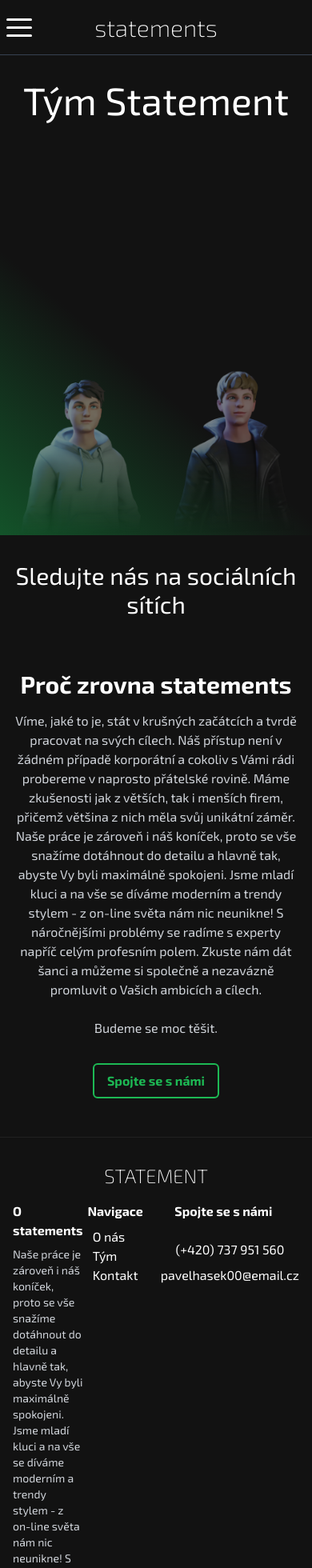
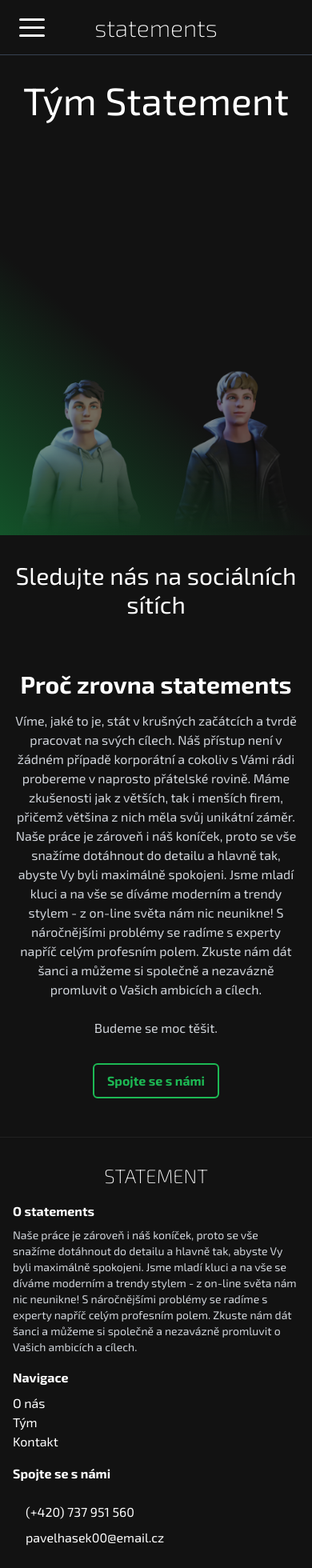
Before and after one commit to tomasborek/statement-frontend, a Next.js app: page /team in a window 390 px wide. Shown: the top 1960 px of the page at 80% size. Built offline with nearby package versions, Linux system fonts and the light colour scheme; some icons are missing.

Commit message:
Responsivita

```diff
--- a/components/Footer.tsx
+++ b/components/Footer.tsx
@@ -8,7 +8,7 @@ const Footer = () => {
       <div className="main-container">
         <h2 className="text-2xl font-extralight text-center mb-4">STATEMENT</h2>
 
-        <div className="flex">
+        <div className="md:flex space-y-4 md:space-y-0">
           <div className="flex-1">
             <h3 className="font-bold mb-2">O statements</h3>
             <p className="text-sm text-proseText">
@@ -21,7 +21,7 @@ const Footer = () => {
               a cílech.
             </p>
           </div>
-          <div className="flex flex-col items-center flex-1">
+          <div className="flex flex-col md:items-center flex-1">
             <h3 className="font-bold mb-2">Navigace</h3>
             <ul className="">
               <li className="transition-all hover:text-lightGreen">
@@ -35,9 +35,9 @@ const Footer = () => {
               </li>
             </ul>
           </div>
-          <div className="flex flex-col items-center space-y-2 flex-1">
+          <div className="flex flex-col md:items-center space-y-2 flex-1">
             <h3 className="font-bold mb-2">Spojte se s námi</h3>
-            <div className="flex items-center justify-center space-x-8">
+            <div className="flex items-center md:justify-center space-x-8">
               <SocialIcon type="facebook" size="xl" />
               <SocialIcon
                 type="instagram"
@@ -57,7 +57,7 @@ const Footer = () => {
           </div>
         </div>
         <div className="flex justify-center mt-8">
-          <p className="text-sm text-proseText">
+          <p className="text-sm text-proseText text-center">
             Statements 2022 &copy; Všechna práva vyhrazena
           </p>
         </div>
--- a/components/Header.tsx
+++ b/components/Header.tsx
@@ -12,8 +12,8 @@ const Header = ({ absolute }) => {
         absolute ? "absolute" : "relative"
       } top-0 w-full z-40 border-b-[1px] text-white border-gray-700`}
     >
-      <div className="main-container items-center flex justify-center py-4 ">
-        <div className="absolute left-0">
+      <div className="main-container items-center flex justify-center p-4 ">
+        <div className="absolute left-0 pl-4">
           <Hamburger toggled={navOpen} toggle={setNavOpen} rounded />
         </div>
         <Link href="/">
--- a/components/NavOverlay.tsx
+++ b/components/NavOverlay.tsx
@@ -13,12 +13,8 @@ const NavOverlay = () => {
     >
       <div className="green-gradient absolute top-0 bottom-0 w-full z-10"></div>
       <div className="flex justify-center items-center relative h-screen z-20">
-        <ul className="text-4xl font-extralight flex flex-col space-y-8">
-          <NavItem
-            icon={"magnifying-glass"}
-            content={"O nás"}
-            link="/portfolio"
-          />
+        <ul className="text-4xl font-extralight flex flex-col space-y-8 px-4">
+          <NavItem icon={"magnifying-glass"} content={"O nás"} link="/wip" />
           <NavItem icon={"phone"} content={"Kontakt"} link="/kontakt" />
           <NavItem icon={"users"} content={"Tým"} link="/team" />
           <NavItem icon={"book"} content={"Naše projekty"} link="/wip" />
--- a/layouts/InfoLayout.tsx
+++ b/layouts/InfoLayout.tsx
@@ -40,7 +40,7 @@ const InfoLayout = ({ content }) => {
             <p className="relative z-20 text-center mb-8 text-proseText">
               {description2}
             </p>
-            <div className="flex items-center justify-center divide-x-[1px] divide-lightGreenLowOpacity">
+            <div className="md:flex items-center justify-center md:divide-x-[1px] md:divide-lightGreenLowOpacity">
               {bannerItems.items.map((item, index) => (
                 <BannerItem
                   svg={item.icon == "svg" ? "img/code-circle.svg" : null}
--- a/pages/kontakt.tsx
+++ b/pages/kontakt.tsx
@@ -99,7 +99,7 @@ const ContactForm = () => {
           state.submitting ? "opacity-50" : ""
         }`}
       >
-        <div className="grid grid-cols-2 grid-rows-5 gap-x-4 gap-y-2 mb-4">
+        <div className="flex flex-col md:grid md:grid-cols-2 md:grid-rows-5 gap-x-4 gap-y-2 mb-4">
           <div className="mb-2 ">
             <p className="text-sm mb-1">Jméno*</p>
             <input
--- a/pages/wip.tsx
+++ b/pages/wip.tsx
@@ -8,7 +8,7 @@ const Wip = () => {
       <Header />
       <div className="main-container">
         <div className="w-full flex justify-center mt-12">
-          <Logo width={400} />
+          <Logo width={"100%"} />
         </div>
         <h2 className="font-bold mt-8 text-3xl text-center">Připravuje se</h2>
       </div>
```
